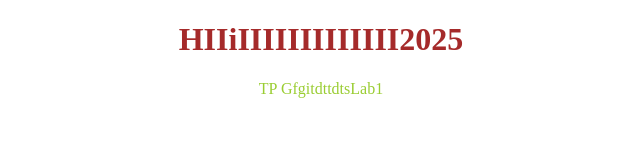
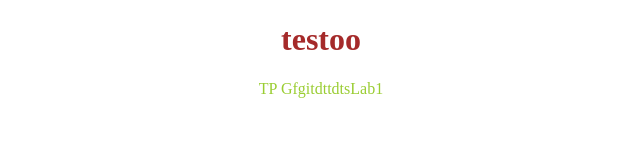
Before and after one commit to EnnajahMalek/CI-CD-Pipelines-Jenkins-et-Gitlab, a website: page public/index.html in a window 1280 px wide. Shown: the whole page, without its empty margins (319-959 px from the left). Drawn offline with Linux system fonts and the light colour scheme.

Commit message:
commit n10000

```diff
--- a/public/index.html
+++ b/public/index.html
@@ -1,4 +1,4 @@
 <!DOCTYPE html>
 <html lang="fr"><head><meta charset='UTF-8'><title>TP GitLab CI/CD</title></head>
-<body><h1 style="text-align: center; color: brown; size: 40px;">HIIiIIIIIIIIIIIII2025</h1>
+<body><h1 style="text-align: center; color: brown; size: 40px;">testoo</h1>
     <p style="text-align: center; color: yellowgreen; size: 70px;">TP GfgitdttdtsLab1</p></body></html>
```
